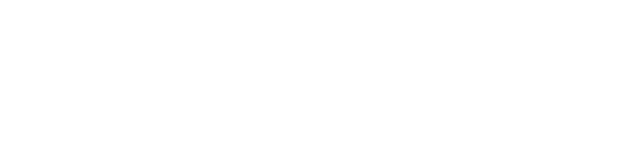
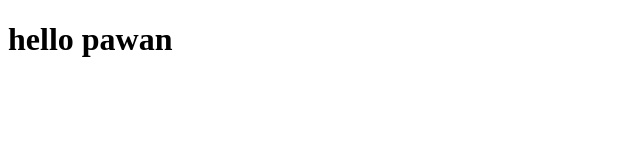
Before and after one commit to MrHarsh002/Branch, a plain HTML site: page index.html in a window 1280 px wide. Shown: the whole page, without its empty margins (0-640 px from the left). Drawn offline with Linux system fonts and the light colour scheme.

Commit message:
name written

```diff
--- a/index.html
+++ b/index.html
@@ -6,6 +6,6 @@
     <title>Document</title>
 </head>
 <body>
-
+     <h1>hello pawan</h1>
 </body>
 </html>
```
